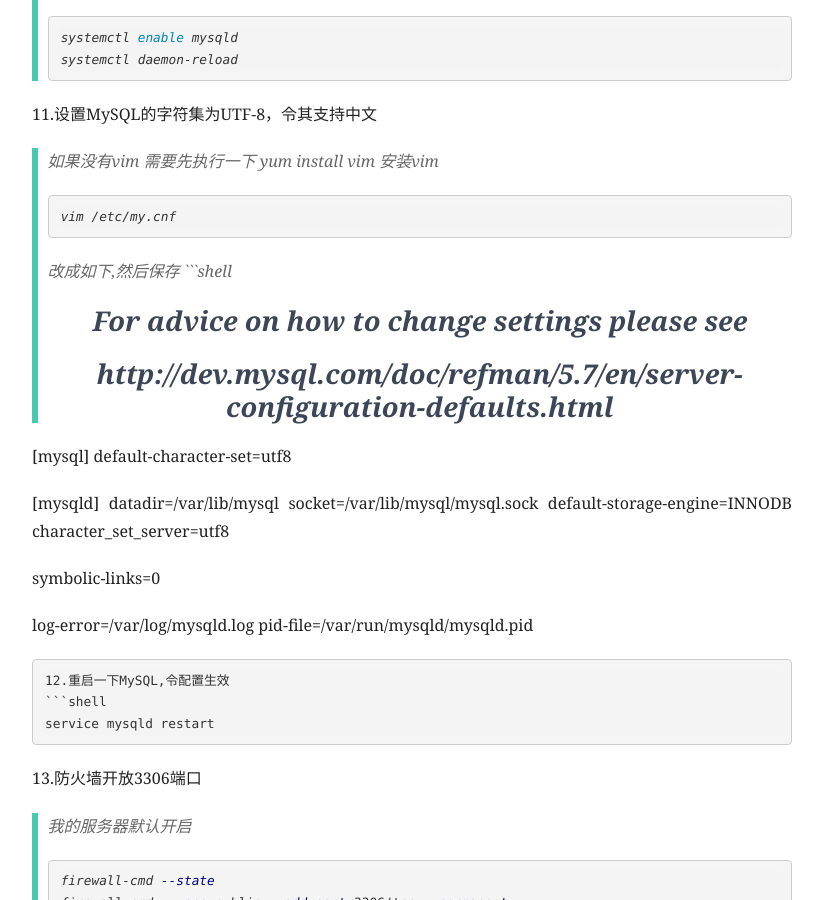
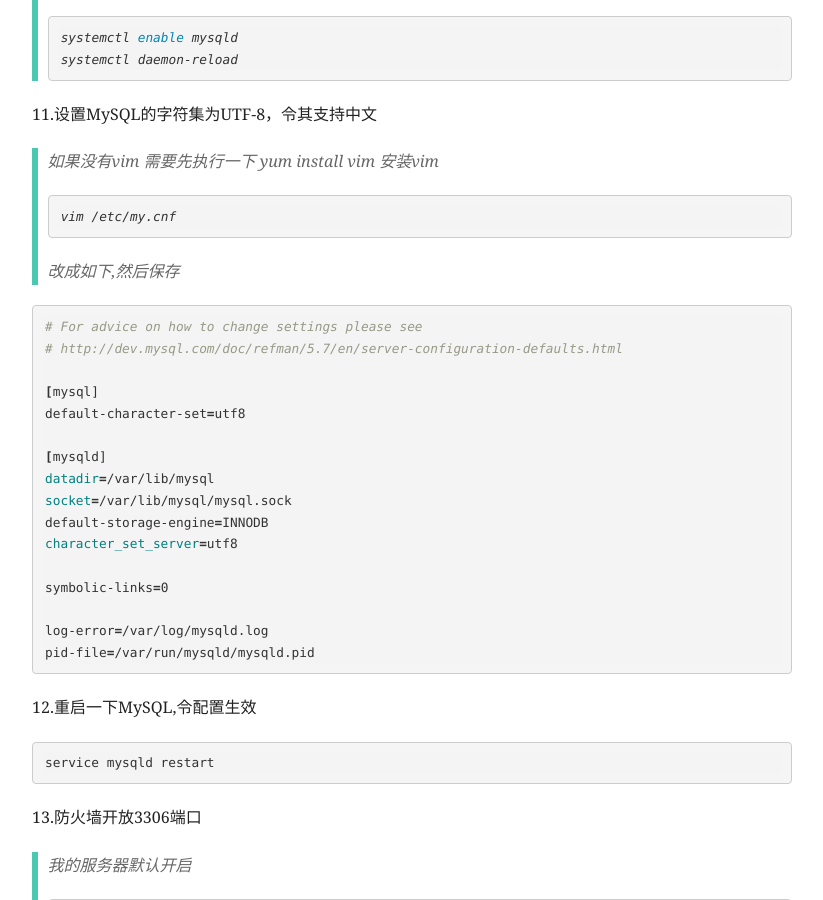
Before and after one commit to pointerhacker/pointerhacker.github.io, a Jekyll site: the page built from _posts/2024-12-26-Mysql安装.md, in a window 1280 px wide and 900 px high, scrolled down 1966 px. Shown: the whole window, without its empty margins (228-1051 px from the left). Built offline with Jekyll 4.4.1, drawn with Linux system fonts in a browser that asks for light colours; nearby versions of some CDN libraries; comment, search, counter and statistics services are not loaded; part of the change alters nothing that is shown; some of the changed text lies outside the part shown.

````diff
--- a/_posts/2024-12-26-Mysql安装.md
+++ b/_posts/2024-12-26-Mysql安装.md
@@ -1,6 +1,6 @@
 ---
 layout: post
-title: mysql
+title: mysql安装入门到入门
 categories: [中间件]
 tags: 中间件
 ---
@@ -89,6 +89,7 @@ systemctl daemon-reload
 vim /etc/my.cnf
 ```
 > 改成如下,然后保存
+
 ```shell
 # For advice on how to change settings please see
 # http://dev.mysql.com/doc/refman/5.7/en/server-configuration-defaults.html
````
